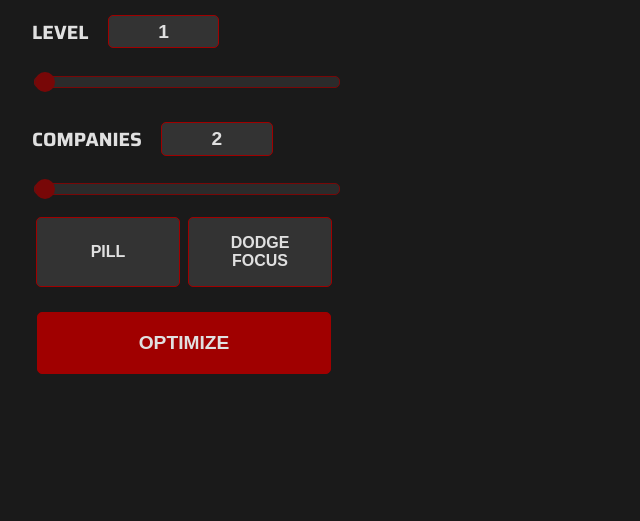
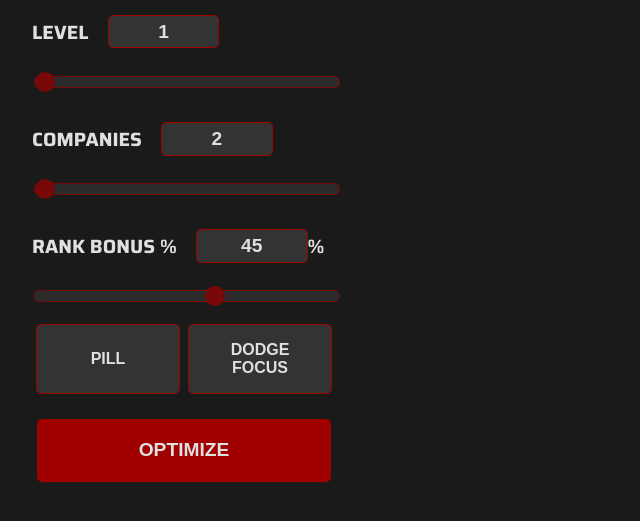
Before and after one commit to TheGroxEmpire/warera-war-planner, a Flask app: page / in a window 1280 px wide. Shown: the part 126-647 px from the top of the page, without its empty margins (0-640 px from the left). Run offline with Flask 3, Linux system fonts and the light colour scheme.

Commit message:
military rank update

```diff
--- a/static/script.js
+++ b/static/script.js
@@ -5,6 +5,8 @@ document.addEventListener("DOMContentLoaded", () => {
     const levelInput = document.getElementById("level-input");
     const companiesSlider = document.getElementById("companies-slider");
     const companiesInput = document.getElementById("companies-input");
+    const rankBonusSlider = document.getElementById("rank_bonus-slider");
+    const rankBonusInput = document.getElementById("rank_bonus-input");
     const resultsDiv = document.getElementById("results");
 
     let allBuilds = [];
@@ -23,6 +25,14 @@ document.addEventListener("DOMContentLoaded", () => {
 
     companiesInput.addEventListener("input", () => {
         companiesSlider.value = companiesInput.value;
+    });
+
+    rankBonusSlider.addEventListener("input", () => {
+        rankBonusInput.value = rankBonusSlider.value;
+    });
+
+    rankBonusInput.addEventListener("input", () => {
+        rankBonusSlider.value = rankBonusInput.value;
     });
 
     document.querySelectorAll(".toggle-btn").forEach(button => {
--- a/templates/index.html
+++ b/templates/index.html
@@ -29,6 +29,14 @@
                     </div>
                     <input type="range" id="companies-slider" name="companies" min="2" max="12" value="2" class="slider">
                 </div>
+                <div class="slider-container">
+                    <div class="slider-label">
+                        <label for="rank_bonus">Rank Bonus %</label>
+                        <input type="number" id="rank_bonus-input" name="rank_bonus" min="0" max="75" value="45" step="1" class="slider-input">
+                        <span>%</span>
+                    </div>
+                    <input type="range" id="rank_bonus-slider" name="rank_bonus" min="0" max="75" value="45" step="1" class="slider">
+                </div>
                 <div class="toggle-buttons">
                     <button type="button" class="toggle-btn" data-name="pill">PILL</button>
                     <button type="button" class="toggle-btn" data-name="dodge">DODGE FOCUS</button>
--- a/warera/app.py
+++ b/warera/app.py
@@ -90,6 +90,7 @@ def run_optimization():
     companies = int(request.form.get("companies", 1))
     pill = request.form.get("pill") == "on"
     dodge_build = request.form.get("dodge") == "on"
+    rank_bonus = 1 + (float(request.form.get("rank_bonus", 45)) / 100)
 
     dev_mode_disinfo = os.environ.get("DEV_MODE_DISINFO") == "true"
     disinformation_mode = dev_mode_disinfo or country in DISINFO_COUNTRIES
@@ -123,7 +124,7 @@ def run_optimization():
         gear_idx   = row[8:14]
         ammo_idx   = int(row[14])
         food_idx   = int(row[15])
-        total_damage, total_cost, diag = compute_totals(skill_lvls, gear_idx, ammo_idx, food_idx)
+        total_damage, total_cost, diag = compute_totals(skill_lvls, gear_idx, ammo_idx, food_idx, rank_bonus=rank_bonus)
         skill_cost = int(np.sum(SKILL_LEVEL_COST[skill_lvls]))
         details.append({
             "skill_lvls": skill_lvls.tolist(),
```
Also changed, not shown: warera/model.py (+5 -6 lines), 1 other file.
